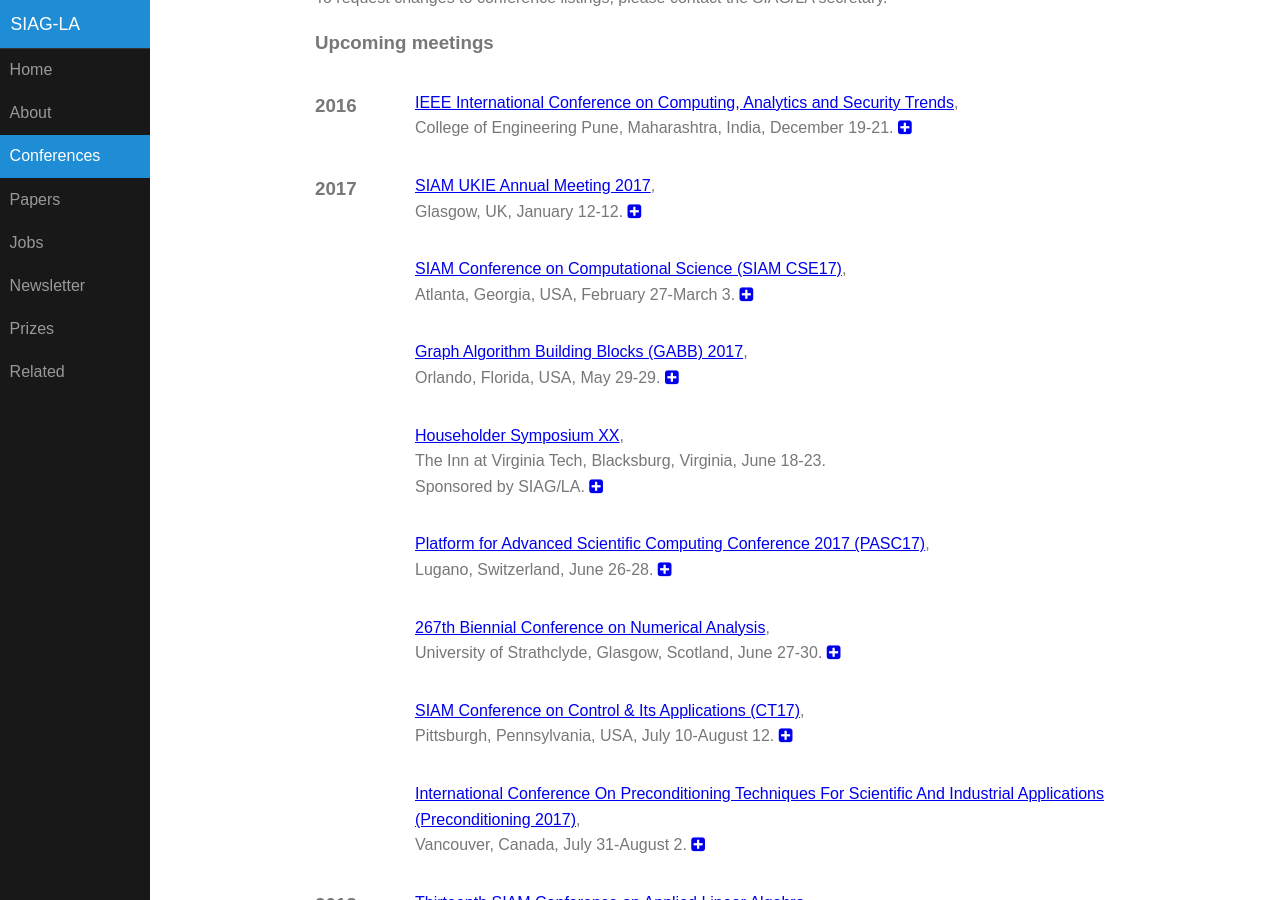
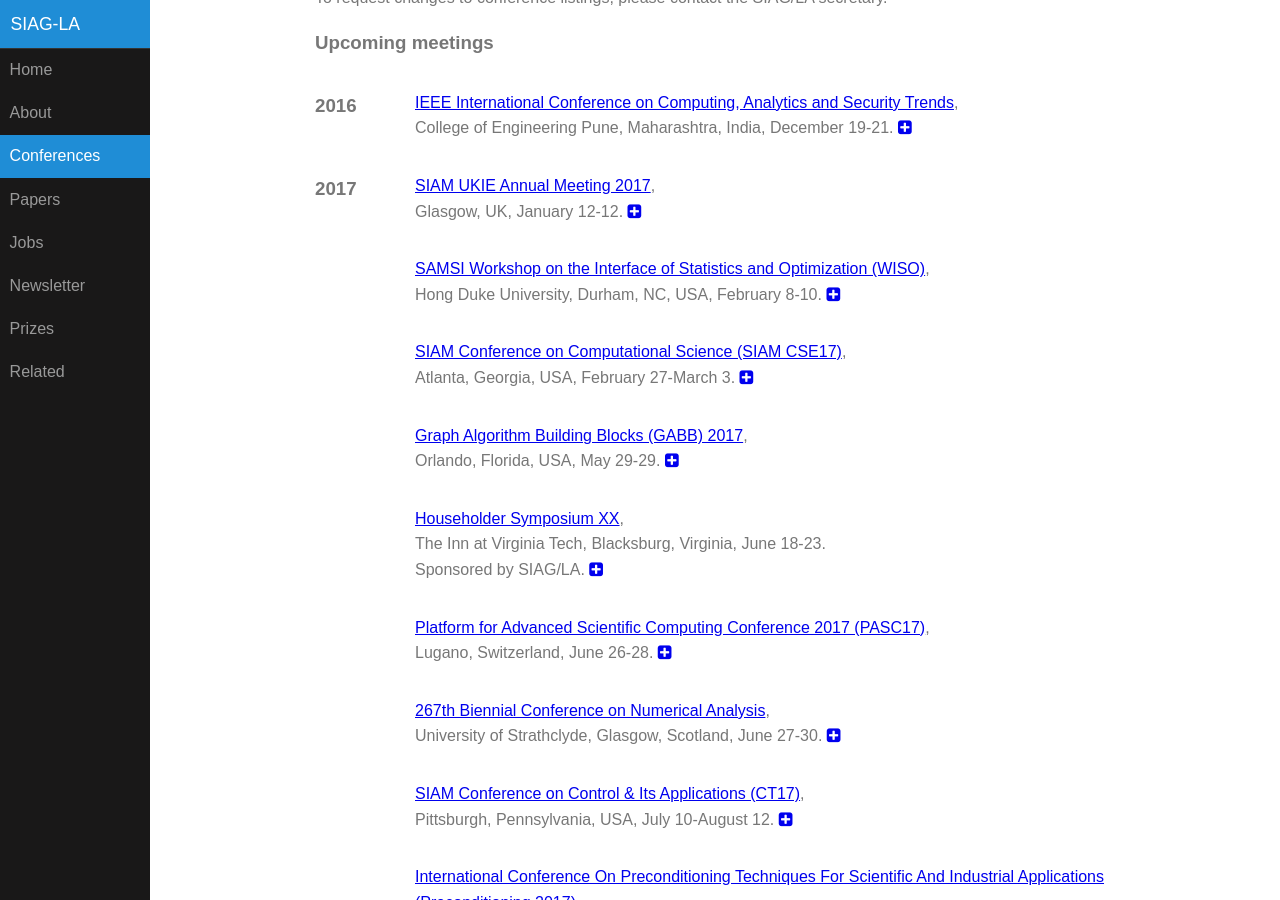
Before and after one commit to dbindel/siagla, a Jekyll site: the page built from meetings/index.html, in a window 1280 px wide and 900 px high, scrolled down 542 px. Built offline with Jekyll 4.4.1, drawn with Linux system fonts in a browser that asks for light colours; part of the change alters nothing that is shown.

Commit message:
Added meeting

```diff
--- /dev/null
+++ b/_meetings/2017-02-08-wiso.md
@@ -0,0 +1,25 @@
+---
+title: SAMSI Workshop on the Interface of Statistics and Optimization (WISO)
+page:  http://www.samsi.info/opt-wiso
+start_date: 2017-02-08 12:00:00
+end_date:   2017-02-10 12:00:00
+where: Hong Duke University, Durham, NC, USA
+---
+
+
+This workshop brings together pioneers in statistics and optimization. In one-hour lectures, they will highlight the breadth and depth of advances, cross-fertilization, and cutting-edge applications.
+
+Confirmed speakers at this point:
+* Yonina Eldar (Technion),
+* Alex Gray (Skytree),
+* Michael Jordan (UC Berkeley),
+* Kenneth Lange (UCLA),
+* Arkadi Nemorivski (Georgia Tech),
+* Alex Shapiro (Georgia Tech),
+* Martin Wainright (UC Berkeley),
+* Margaret Wright (NYU Courant),
+* Steve Wright (Wisconsin).
+
+Workshop registration: http://www.samsi.info/opt-wiso
+Application deadline: 16 December 2016
+Questions: email opt@samsi.info
--- a/_meetings/2017-02-27-cse.md
+++ b/_meetings/2017-02-27-cse.md
@@ -11,7 +11,8 @@ The call for participation for this conference is now available. Please visit <h
 SUBMISSION DEADLINES
 August 1, 2016: Minisymposium proposals
 August 29, 2016: Abstracts for contributed and mini symposium speakers
-August 29, 2016: Abstracts for contributed posters and minisymposterium posters (thematic groups)
+August 29, 2016: Abstracts for minisymposterium posters (thematic groups)
+December 12, 2016: Contributed posters
 
 TRAVEL FUND APPLICATION DEADLINE
 August 19, 2016: SIAM Student Travel Award and Post-doc/Early Career Travel Award Applications
```
